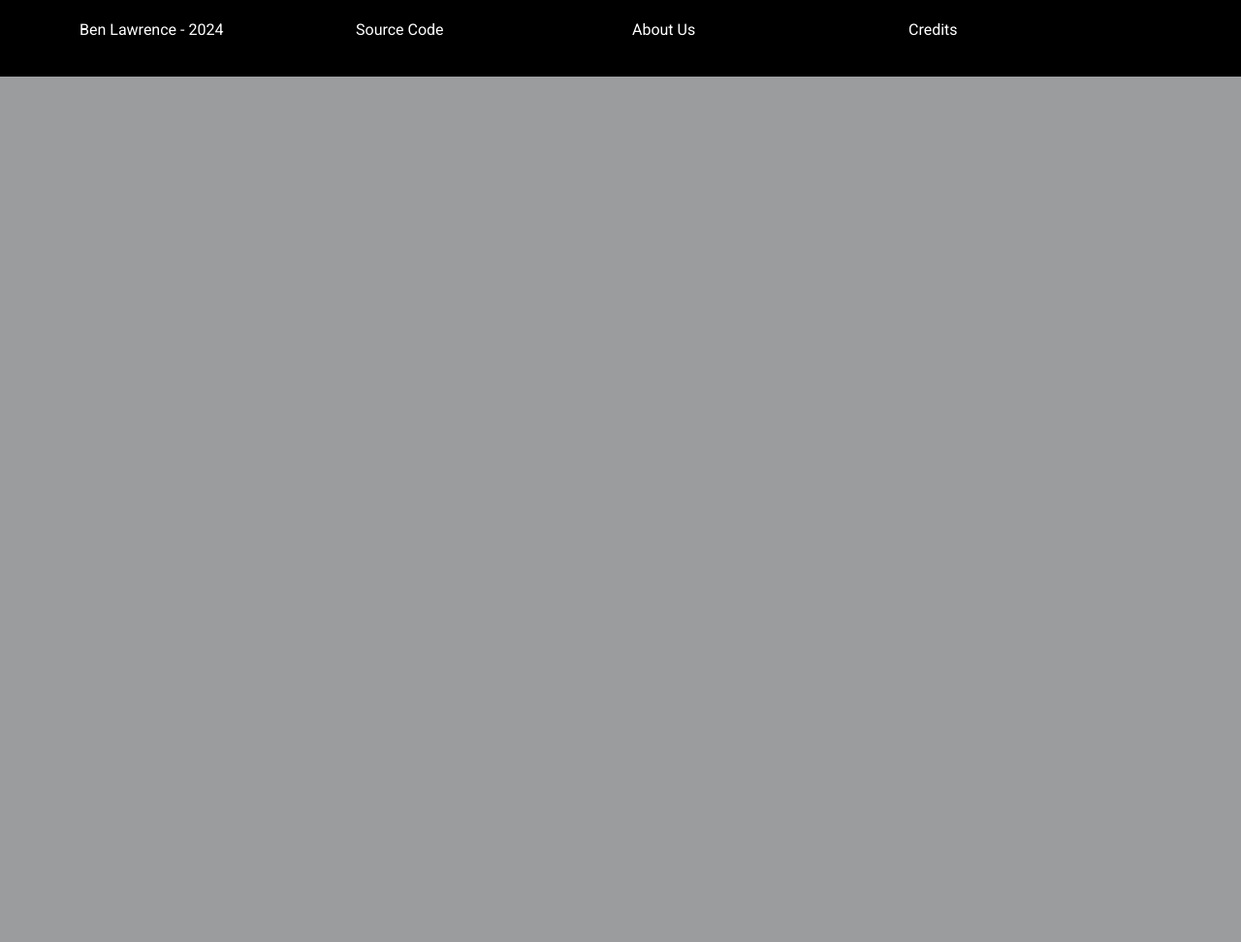
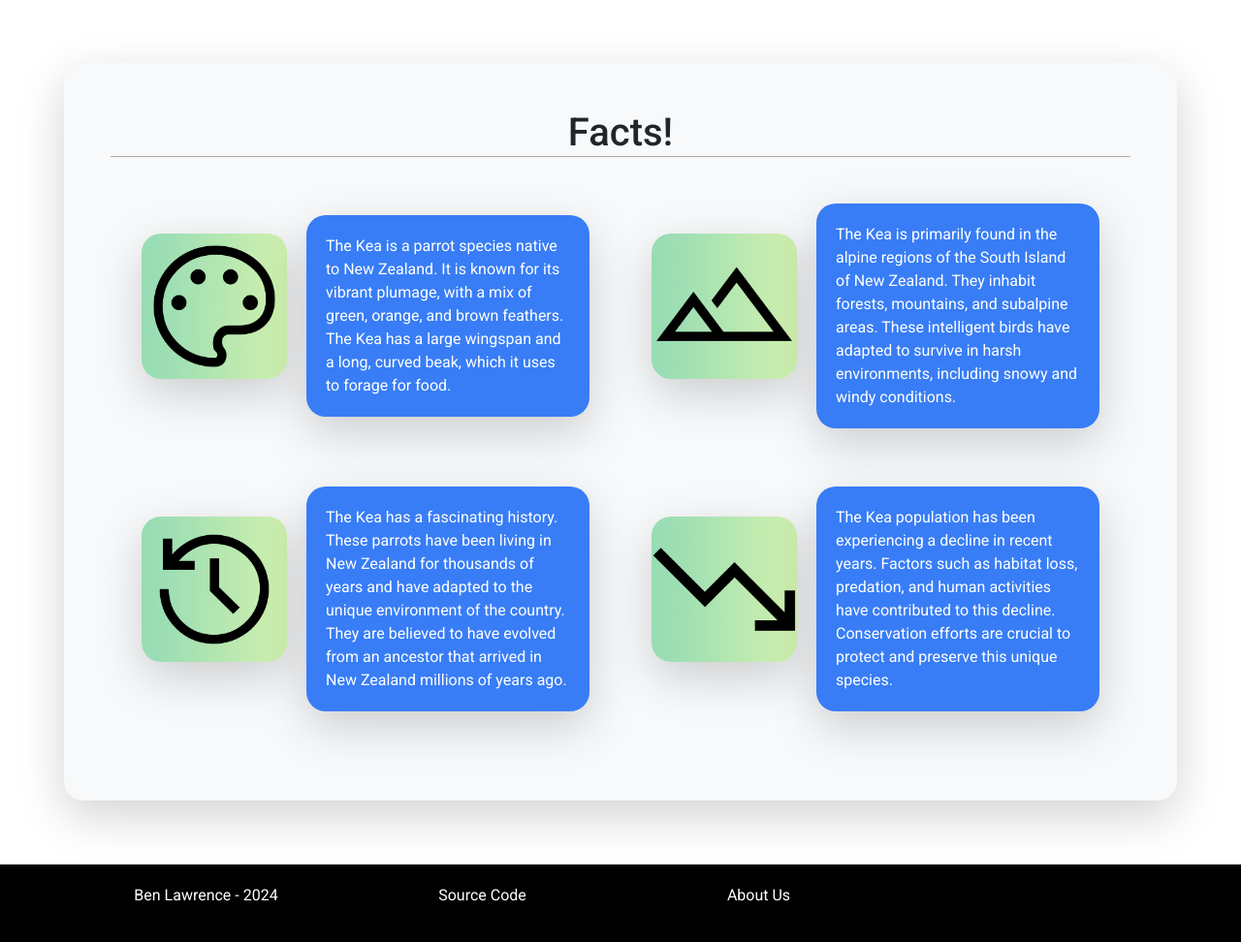
Before and after one commit to Bentheminernz/1.2-Develop-a-digital-technologies-outcome, a Flask app: page /NZsealion in a window 1280 px wide. Shown: the part 1017-1989 px from the top of the page at 97% size. Before the commit the page ends 1096 px from the top, so only its background shows below. Run offline with Flask 3, Linux system fonts and the light colour scheme; some web fonts are replaced.

Commit message:
remove credits, adds nz sea lion facts template

```diff
--- a/main.py
+++ b/main.py
@@ -26,10 +26,6 @@ def tuatara():
 def nzsealion():
     return render_template('animals/NZsealion.html')
 
-@app.route('/credits')
-def credits():
-    return render_template('other/credits.html')
-
 @app.route('/test')
 def test():
     return render_template('test.html')
--- a/templates/animals/NZsealion.html
+++ b/templates/animals/NZsealion.html
@@ -11,6 +11,37 @@
 <body>
     {% include 'parts/nav.html' %}
     {% include 'carousels/NZsealioncarousel.html' %}
+    <section class="section-one">
+        <div class="bg-light p-5 m-3 jumbotron">
+            <h1 class="line text-center ">Facts!</h1>
+            <div class="container">
+                <div class="row mb-4">
+                    <div class="col-md-6">
+                        <div class="icon-text-container">
+                            <img src="{{url_for('static', filename='imgs/icons/kea/Appearance.png')}}" class="icon">
+                            <p>The Kea is a parrot species native to New Zealand. It is known for its vibrant plumage, with a mix of green, orange, and brown feathers. The Kea has a large wingspan and a long, curved beak, which it uses to forage for food.</p>
+                        </div>
+                    </div>
+                    <div class="col-md-6">
+                        <div class="icon-text-container">
+                            <img src="{{url_for('static', filename='imgs/icons/kea/habitat.png')}}" class="icon">
+                            <p>The Kea is primarily found in the alpine regions of the South Island of New Zealand. They inhabit forests, mountains, and subalpine areas. These intelligent birds have adapted to survive in harsh environments, including snowy and windy conditions.</p>
+                        </div>
+                    </div>
+                    <div class="col-md-6">
+                        <div class="icon-text-container">
+                            <img src="{{url_for('static', filename='imgs/icons/kea/history.png')}}" class="icon">
+                            <p>The Kea has a fascinating history. These parrots have been living in New Zealand for thousands of years and have adapted to the unique environment of the country. They are believed to have evolved from an ancestor that arrived in New Zealand millions of years ago.</p>
+                        </div>
+                    </div>
+                        <div class="col-md-6">
+                            <div class="icon-text-container">
+                                <img src="{{url_for('static', filename='imgs/icons/kea/trenddown.png')}}" class="icon">
+                                <p>The Kea population has been experiencing a decline in recent years. Factors such as habitat loss, predation, and human activities have contributed to this decline. Conservation efforts are crucial to protect and preserve this unique species.</p>
+                            </div>
+                        </div>
+                    </div>
+        </section>
     {% include 'parts/footer.html' %}
 </body>
 </html>
--- a/templates/index.html
+++ b/templates/index.html
@@ -70,7 +70,7 @@
     <section class="section-three">
         <h1 class="line">Donate & Support!</h1>
         <p>Help us continue our work by donating to or joining our cause!</p>
-        <xt-div class="container tecenter">
+        <div class="container text-center">
             <div class="row">
                 <div class="col-lg">
                     <h2>Want to donate?</h2>
--- a/templates/parts/footer.html
+++ b/templates/parts/footer.html
@@ -8,7 +8,7 @@
     <link rel="stylesheet" href="{{ url_for('static', filename='css/styles.css')}}">
 </head>
 <body>
-    <footer class="footer">
+    <footer class="footer text-center">
         <div class="container">
             <div class="row">
                 <div class="col-md-3">
@@ -20,9 +20,6 @@
                 <div class="col-md-3">
                     <a class="footer-link" href="{{'about'}}">About Us</a>
                 </div>
-                <div class="col-md-3">
-                    <a class="footer-link" href="{{'credits'}}">Credits</a>
-                </div>
             </div>
         </div>
     </footer>
--- a/templates/parts/nav.html
+++ b/templates/parts/nav.html
@@ -28,15 +28,7 @@
                   <a class="dropdown-item" href="{{url_for('tuatara')}}">Tuatara</a>
                 </div>
               </div>
-              <div class="nav-item dropdown">
-                <a class="nav-link dropdown-toggle" href="#" role="button" data-bs-toggle="dropdown" aria-expanded="false">
-                  Other
-                </a>
-                <div class="dropdown-menu">
-                  <a class="dropdown-item" href="{{url_for('credits')}}">Credits</a>
-                  <a class="dropdown-item" href="https://github.com/Bentheminernz/1.2-Develop-a-digital-technologies-outcome">Source Code</a>
-                </div>
-              </div>
+              <a class="nav-link" href="https://github.com/Bentheminernz/1.2-Develop-a-digital-technologies-outcome">Source Code</a>
             </div>
           </div>
         </div>
```
Also changed, not shown: templates/other/credits.html (deleted, +0 -14 lines).
